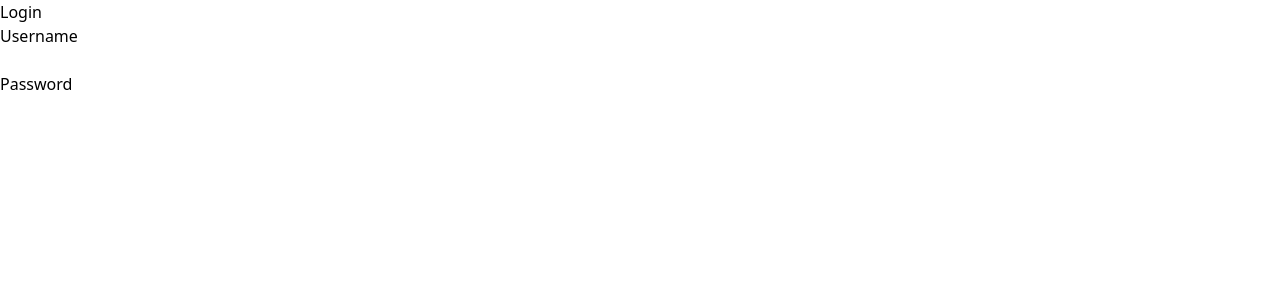
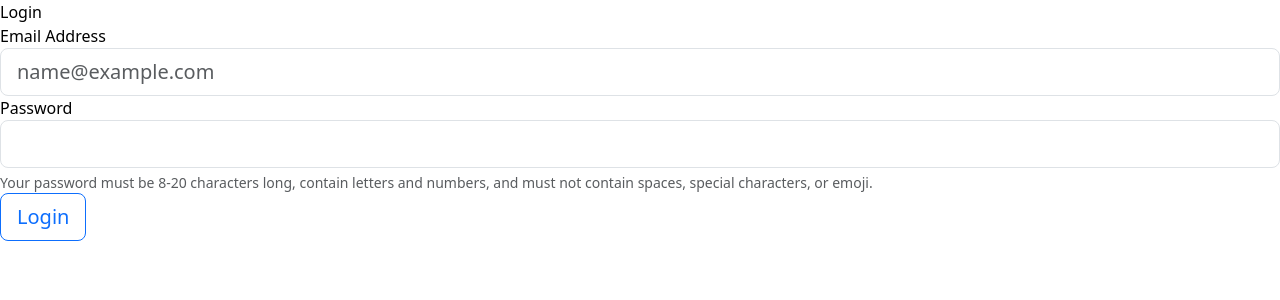
Before and after one commit to NicolasAcosta04/SE-Project-41, a React app: page / in a window 1280 px wide. Shown: the top 300 px of the page. Built offline with nearby package versions, Linux system fonts and the light colour scheme; the HTML template or start-up script is replaced by a standard one.

Commit message:
Update 0.2 Added Entry Boxes in Login Page

```diff
--- a/src/pages/Login.tsx
+++ b/src/pages/Login.tsx
@@ -6,7 +6,7 @@ export default function Login() {
     <div className="bg-white flex flex-row justify-center w-full">
       <div className="bg-white overflow-hidden w-[1440px] h-[1024px]">
         <div className="relative w-[3370px] h-[1665px] top-[-134px] left-[-1811px]">
-          <div  className="absolute w-[1200px] h-[800px] top-[246px] left-[1931px] bg-[#9999ff] overflow-hidden shadow-[inset_15px_-6px_34px_#ffffff40,15px_35px_56px_#00000040]">
+          <div className="absolute w-[1200px] h-[800px] top-[246px] left-[1931px] bg-[#9999ff] overflow-hidden shadow-[inset_15px_-6px_34px_#ffffff40,15px_35px_56px_#00000040]">
             <div className="relative w-[1288px] h-[867px] top-[-67px]">
               <div className="w-[534px] h-[467px] left-[754px] bg-[#9999ff] rounded-[267px/233.5px] absolute top-0" />
               <div className="w-[534px] h-[467px] left-[754px] bg-[#e15a97] rounded-[267px/233.5px] blur-[150px] absolute top-0" />
@@ -63,23 +63,49 @@ export default function Login() {
             <div className="relative w-fit mt-[-1.00px] [font-family:'Readex_Pro-Regular',Helvetica] font-normal text-black text-[96px] tracking-[0] leading-[normal]">
               Login
             </div>
-            <div className="relative w-fit [font-family:'Readex_Pro-Regular',Helvetica] font-normal text-black text-[24px] tracking-[0] leading-[normal]">
-              Username
-            </div>
-            <input type="text" className="relative w-[346px] h-[75px] bg-[#dfdfff]" />
-            <div className="relative w-fit [font-family:'Readex_Pro-Regular',Helvetica] font-normal text-black text-[24px] tracking-[0] leading-[normal]">
+
+            {/* Email Address */}
+            <label
+              className="relative w-fit [font-family:'Readex_Pro-Regular',Helvetica] font-normal text-black text-[24px] tracking-[0] leading-[normal]"
+              // for="email"
+            >
+              Email Address
+            </label>
+
+            <input
+              // className="relative w-[346px] h-[75px] bg-[#dfdfff] text-[24px]"
+              className="form-control form-control-lg"
+              type="email"
+              id="email"
+              placeholder="name@example.com"
+            />
+
+            {/* Password */}
+            <div
+              className="relative w-fit [font-family:'Readex_Pro-Regular',Helvetica] font-normal text-black text-[24px] tracking-[0] leading-[normal]"
+              // for="password"
+            >
               Password
             </div>
-            <input className="relative w-[346px] h-[75px] bg-[#dfdfff]" />
+
+            <input
+              // className="relative w-[346px] h-[75px] bg-[#dfdfff] text-[24px]"
+              className="form-control form-control-lg"
+              type="password"
+              id="password"
+              aria-describedby="passwordHelpBlock"
+            />
+            <div id="passwordHelpBlock" className="form-text">
+              Your password must be 8-20 characters long, contain letters and
+              numbers, and must not contain spaces, special characters, or
+              emoji.
+            </div>
+
             <Link
               to="/consultant/timesheet"
-              className="all-[unset] box-border relative w-[256px] h-[56px]"
+              className="btn btn-outline-primary btn-lg"
             >
-              <div className="relative w-[254px] h-[56px] bg-[url(/rectangle-40.svg)] bg-[100%_100%]">
-                <button type="submit" className="absolute top-[9px] left-[94px] [font-family:'Readex_Pro-Regular',Helvetica] font-normal text-white text-[24px] tracking-[0] leading-[normal]">
-                  Login
-                </button>
-              </div>
+              Login
             </Link>
           </div>
           <div className="absolute w-[514px] top-[392px] left-[1990px] [font-family:'Readex_Pro-Regular',Helvetica] font-normal text-white text-[96px] tracking-[0] leading-[normal]">
```
